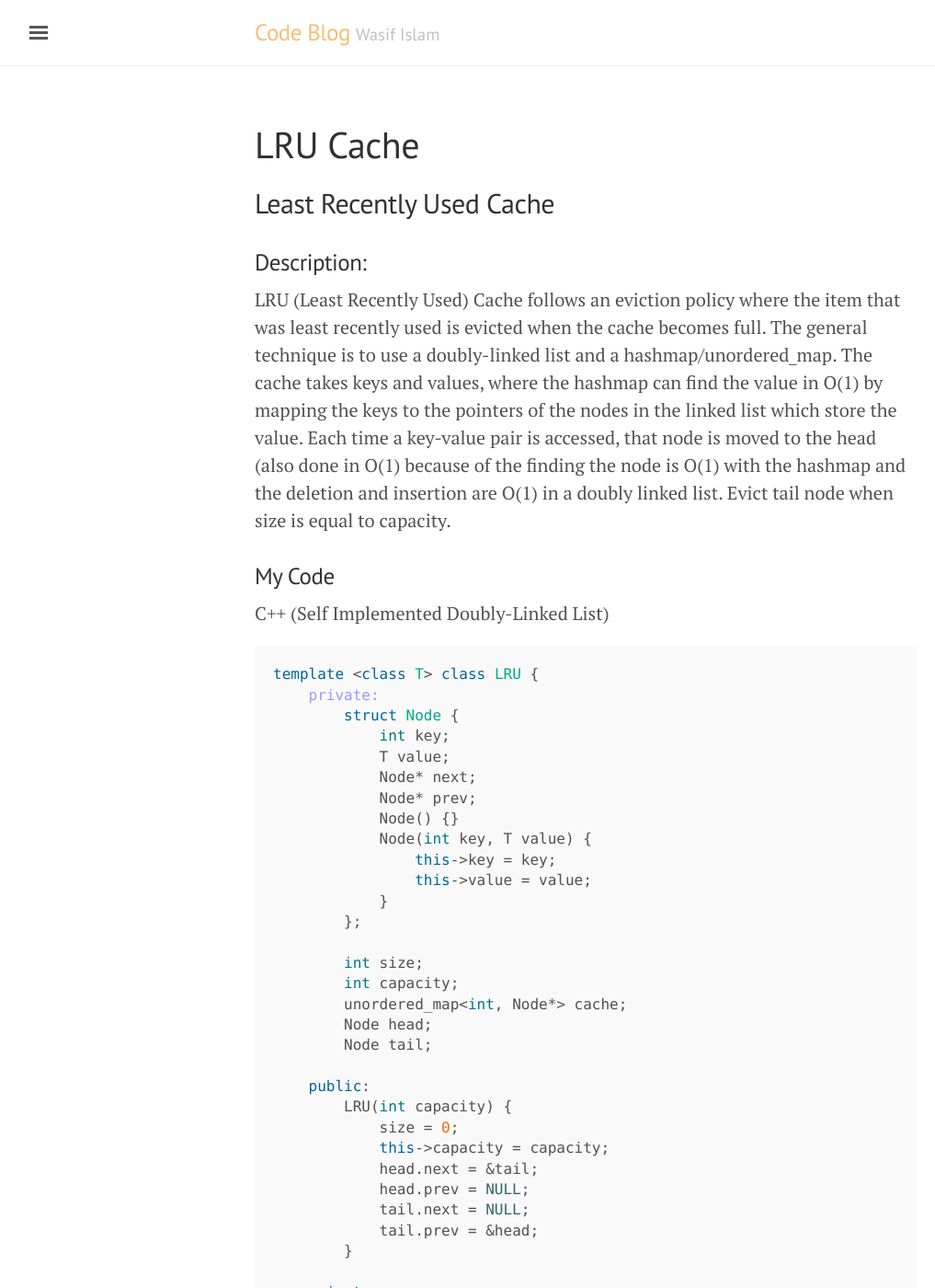
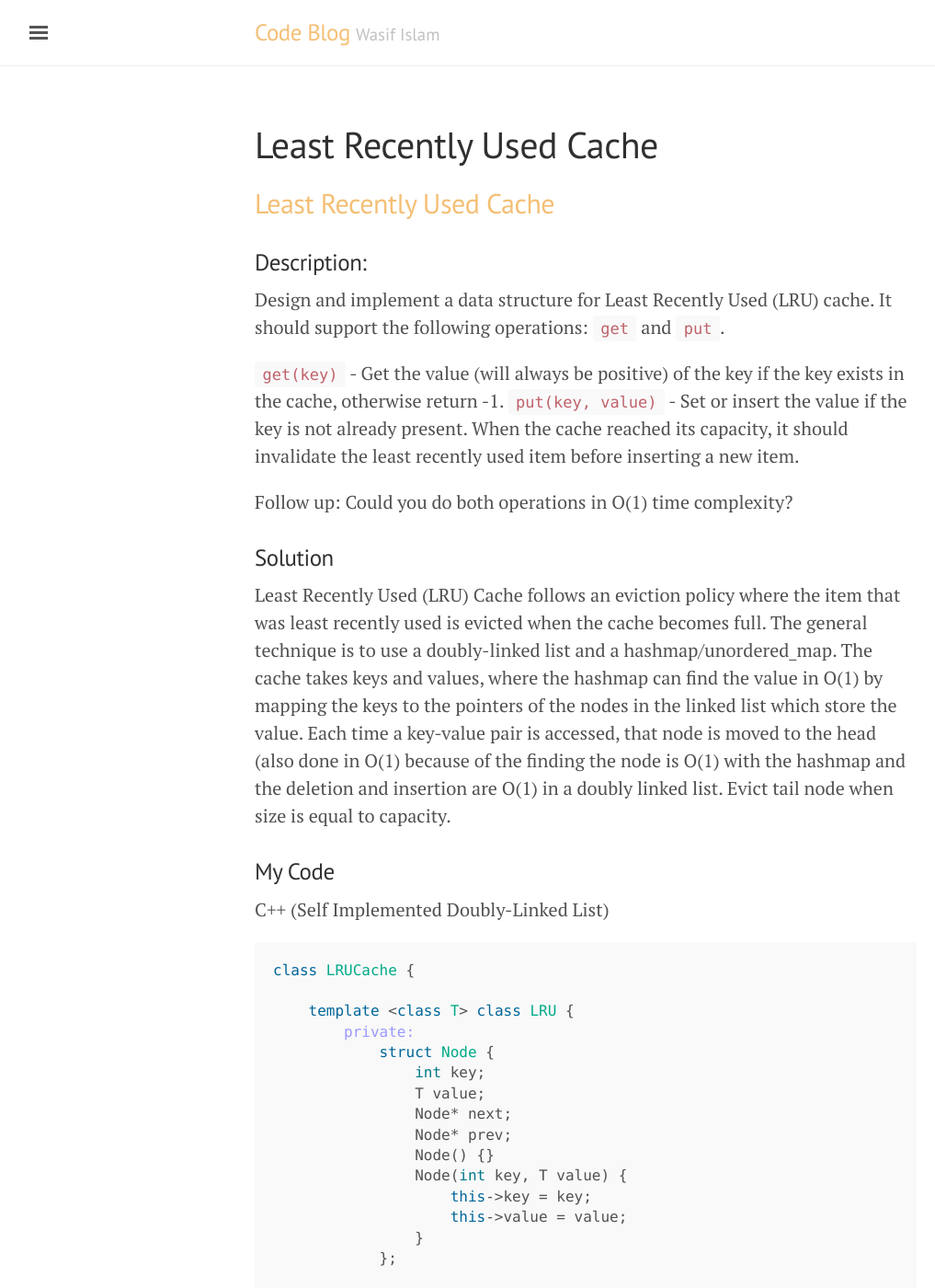
Before and after one commit to washifu/CodeBlog, a Jekyll site: the page built from pages/2017-10-21-LRU_Cache.md, in a window 1280 px wide and 1400 px high. Shown: the whole window at 92% size, without its empty margins (3-1020 px from the left). Built offline with Jekyll 4.4.1, drawn with Linux system fonts in a browser that asks for light colours; comment, search, counter and statistics services are not loaded; some of the changed text lies outside the part shown.

Commit message:
Update 2017-10-21-LRU_Cache.md

````diff
--- a/pages/2017-10-21-LRU_Cache.md
+++ b/pages/2017-10-21-LRU_Cache.md
@@ -1,13 +1,22 @@
 ---
 layout: page
-title: LRU Cache
+title: Least Recently Used Cache
 comments: true
 ---
 
-## Least Recently Used Cache
+## [Least Recently Used Cache](https://leetcode.com/problems/lru-cache/description/)
 
 ### Description:
-LRU (Least Recently Used) Cache follows an eviction policy where the item that was least recently used is evicted when
+Design and implement a data structure for Least Recently Used (LRU) cache. It should support the following operations: ```get``` and ```put```.
+
+```get(key)``` - Get the value (will always be positive) of the key if the key exists in the cache, otherwise return -1.
+```put(key, value)``` - Set or insert the value if the key is not already present. When the cache reached its capacity, it should invalidate the least recently used item before inserting a new item.
+
+Follow up:
+Could you do both operations in O(1) time complexity?
+
+### Solution
+Least Recently Used (LRU) Cache follows an eviction policy where the item that was least recently used is evicted when
 the cache becomes full. The general technique is to use a doubly-linked list and a hashmap/unordered_map. The cache takes keys
 and values, where the hashmap can find the value in O(1) by mapping the keys to the pointers of the nodes in the linked list
 which store the value. Each time a key-value pair is accessed, that node is moved to the head (also done in O(1) because of the
@@ -17,96 +26,113 @@ when size is equal to capacity.
 ### My Code
 C++ (Self Implemented Doubly-Linked List)
 ```c++
-template <class T> class LRU {
-    private:
-        struct Node {
-            int key;
-            T value;
-            Node* next;
-            Node* prev;
-            Node() {}
-            Node(int key, T value) {
-                this->key = key;
-                this->value = value;
-            }
-        };
+class LRUCache {
 
-        int size;
-        int capacity;
-        unordered_map<int, Node*> cache;
-        Node head;
-        Node tail;
+    template <class T> class LRU {
+        private:
+            struct Node {
+                int key;
+                T value;
+                Node* next;
+                Node* prev;
+                Node() {}
+                Node(int key, T value) {
+                    this->key = key;
+                    this->value = value;
+                }
+            };
 
-    public:
-        LRU(int capacity) {
-            size = 0;
-            this->capacity = capacity;
-            head.next = &tail;
-            head.prev = NULL;
-            tail.next = NULL;
-            tail.prev = &head;
-        }
+        public:
+            int size;
+            int capacity;
+            unordered_map<int, Node*> cache;
+            Node head;
+            Node tail;
+            T invalid;
 
-    private:
-        void add(int key, T value) {
-            if (size == capacity) {
-                cache.erase(tail.prev->key);
-                tail.prev = tail.prev->prev;
-            } else {
-                size++;
+        public:
+            LRU() {}
+            LRU(int capacity, T invalid) {
+                size = 0;
+                this->capacity = capacity;
+                head.next = &tail;
+                head.prev = NULL;
+                tail.next = NULL;
+                tail.prev = &head;
+                this->invalid = invalid;
             }
 
-            Node* nodePtr = new Node(key, value);
-            cache.insert(make_pair(key, nodePtr));
+        private:
+            void add(int key, T value) {
+                if (size == capacity) { // Max Size, Key DNE, Evict LRU
+                    cache.erase(tail.prev->key);
+                    tail.prev = tail.prev->prev;
+                    tail.prev->next = &tail;
+                } else {
+                    size++;
+                }
 
-            nodePtr->next = head.next;
-            head.next->prev = nodePtr;
-            head.next = nodePtr;
-            nodePtr->prev = &head;
-        }
+                Node* nodePtr = new Node(key, value);
+                cache.insert(make_pair(key, nodePtr));
 
-        void moveToHead(int key) {
-            Node* nodePtr = cache.at(key);
+                nodePtr->next = head.next;
+                nodePtr->prev = &head;
+                nodePtr->next->prev = nodePtr;
+                head.next = nodePtr;
+            }
 
-            // Remove Node (link next and prev nodes)
-            Node* nextNodePtr = nodePtr->next;
-            Node* prevNodePtr = nodePtr->prev;
-            prevNodePtr->next = nextNodePtr;
-            nextNodePtr->prev = prevNodePtr;
+            void moveToHead(int key) {
+                Node* nodePtr = cache.at(key);
 
-            // Link to head.next
-            nodePtr->next = head.next;
-            head.next->prev = nodePtr;
+                // Remove Node (link next and prev nodes)
+                Node* nextNodePtr = nodePtr->next;
+                Node* prevNodePtr = nodePtr->prev;
+                prevNodePtr->next = nextNodePtr;
+                nextNodePtr->prev = prevNodePtr;
 
-            // Link to head
-            nodePtr->prev = &head;
-            head.next = nodePtr;
-        }
+                // Link to head.next
+                nodePtr->next = head.next;
+                head.next->prev = nodePtr;
 
-    public:
-        T get(int key) {
-           if (!cache.count(key)) {
-               T invalid;
-               return invalid; // change to -1
-           }
-           moveToHead(key);
-           return cache.at(key)->value;
-        }
+                // Link to head
+                nodePtr->prev = &head;
+                head.next = nodePtr;
+            }
 
-        void put(int key, T value) {
-            if (!cache.count(key)) {
-                add(key, value);
-            } else {
-                cache.at(key)->value = value;
-                moveToHead(key);
+        public:
+            T get(int key) {
+               if (!cache.count(key)) {
+                   return invalid; // change to -1
+               }
+               moveToHead(key);
+               return cache.at(key)->value;
             }
-        }
+
+            void put(int key, T value) {
+                if (!cache.count(key)) {
+                    add(key, value);
+                } else {
+                    cache.at(key)->value = value;
+                    moveToHead(key);
+                }
+            }
+    };
+
+public:
+    LRUCache(int capacity) {
+        lru = new LRU<int>(capacity, -1);
+    }
+
+    int get(int key) {
+        return lru->get(key);
+    }
+
+    void put(int key, int value) {
+        lru->put(key, value);
+    }
+
+private:
+    LRU<int>* lru;
+
 };
-
 ```
-
-### My Code
-C++ (using <unordered_map> and <list>)
-```c++
-
-```
````
